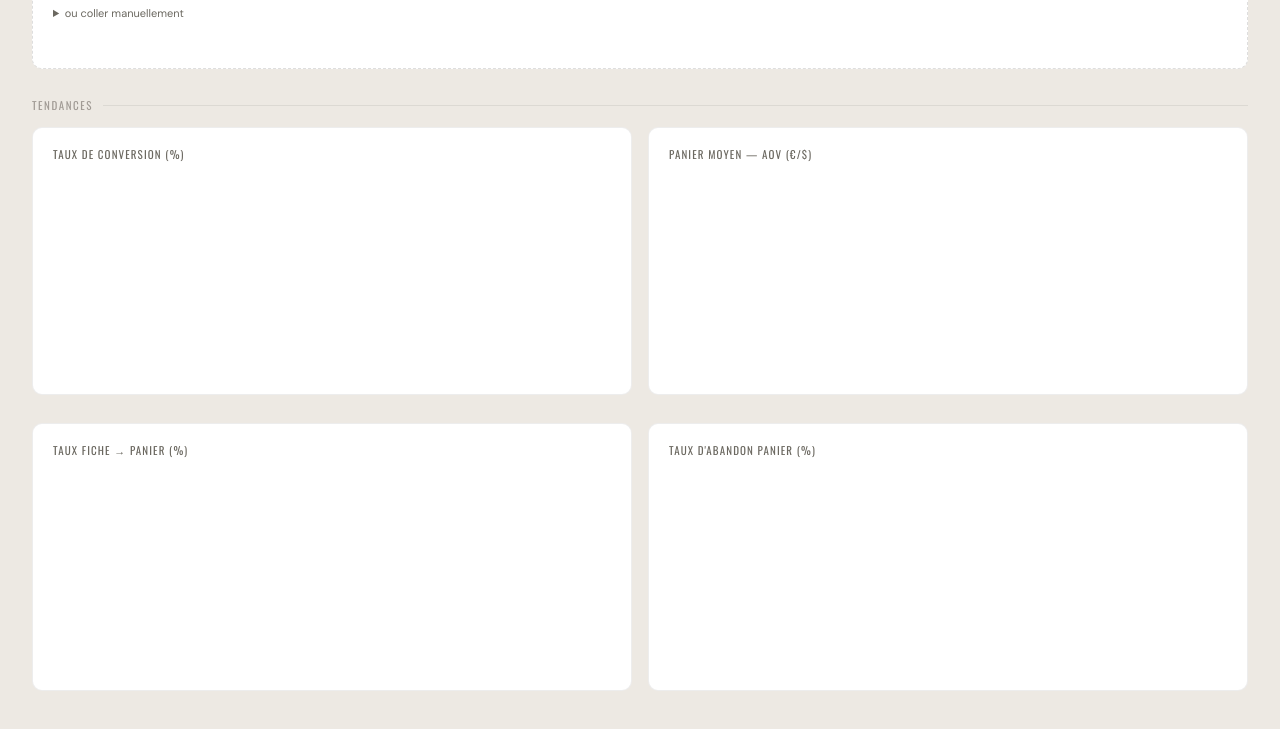
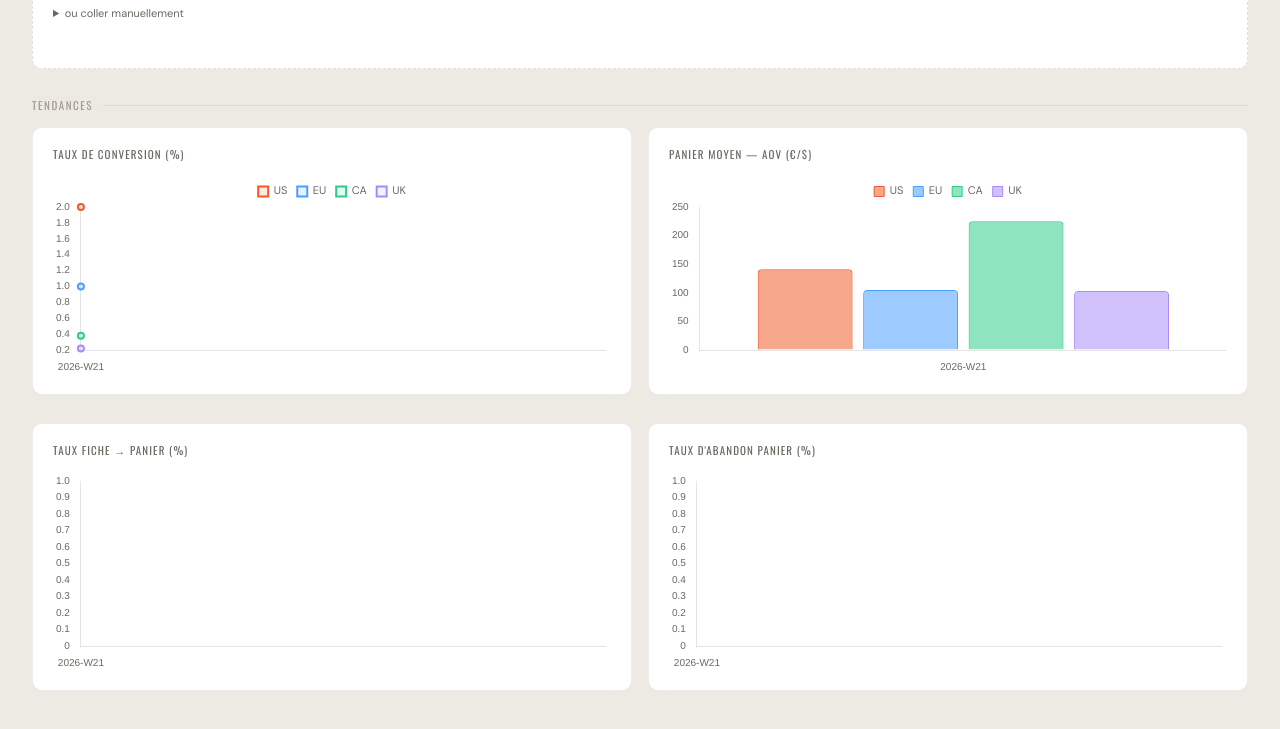
Before and after one commit to vvinuesa-wellputt/wellputt-kpi, a plain HTML site: page index.html in a window 1280 px wide. Shown: the part 898-1627 px from the top of the page. Drawn offline with nearby package versions, Linux system fonts and the light colour scheme.

Commit message:
Update index.html

```diff
--- a/index.html
+++ b/index.html
@@ -630,21 +630,46 @@ let history = [];
 
 // Load data: fetch wellputt-data.json first, fallback to localStorage
 function loadData(callback) {
+  // Charger d'abord l'historique local
+  try { history = JSON.parse(localStorage.getItem('wp_kpi_history') || '[]'); } catch(e) { history = []; }
+
   fetch('wellputt-data.json?t=' + Date.now())
-    .then(function(r) {
-      if (!r.ok) throw new Error('not found');
-      return r.json();
-    })
+    .then(function(r) { if (!r.ok) throw new Error('not found'); return r.json(); })
     .then(function(data) {
-      if (Array.isArray(data) && data.length > 0) {
-        history = data;
-        try { localStorage.setItem('wp_kpi_history', JSON.stringify(history)); } catch(e) {}
-      }
+      // Make écrit un objet {week, shops, amazon} — pas un tableau
+      // On normalise en tableau puis on fusionne avec l'historique local
+      var incoming = Array.isArray(data) ? data : [data];
+      incoming.forEach(function(entry) {
+        if (!entry || !entry.week) return;
+        // Recalculer CVR / AOV / atcRate si Make les a mal calculés (0 ou manquants)
+        if (entry.shops) {
+          ['US','EU','CA','UK'].forEach(function(s) {
+            var sh = entry.shops[s];
+            if (!sh) return;
+            var sess = parseFloat(sh.sessions) || 0;
+            var tx   = parseFloat(sh.transactions) || 0;
+            var rev  = parseFloat(sh.revenue) || 0;
+            var atc  = parseFloat(sh.add_to_cart) || 0;
+            // Recalculer seulement si la valeur est absente ou nulle
+            if (!sh.cvr || sh.cvr === '0' || sh.cvr === 0)
+              sh.cvr = sess > 0 ? (tx / sess * 100).toFixed(2) : '0';
+            if (!sh.aov || sh.aov === '0' || sh.aov === 0)
+              sh.aov = tx > 0 ? (rev / tx).toFixed(0) : '0';
+            if (!sh.atcRate || sh.atcRate === '0' || sh.atcRate === 0)
+              sh.atcRate = sess > 0 ? (atc / sess * 100).toFixed(1) : '0';
+          });
+        }
+        // Fusionner : remplacer si la semaine existe déjà, sinon ajouter
+        var idx = history.findIndex(function(h) { return h.week === entry.week; });
+        if (idx >= 0) history[idx] = entry;
+        else history.push(entry);
+      });
+      history.sort(function(a, b) { return a.week > b.week ? -1 : 1; });
+      try { localStorage.setItem('wp_kpi_history', JSON.stringify(history)); } catch(e) {}
       callback();
     })
     .catch(function() {
-      // Fallback to localStorage
-      try { history = JSON.parse(localStorage.getItem('wp_kpi_history') || '[]'); } catch(e) { history = []; }
+      // Pas de fichier JSON accessible — on utilise le localStorage tel quel
       callback();
     });
 }
```
